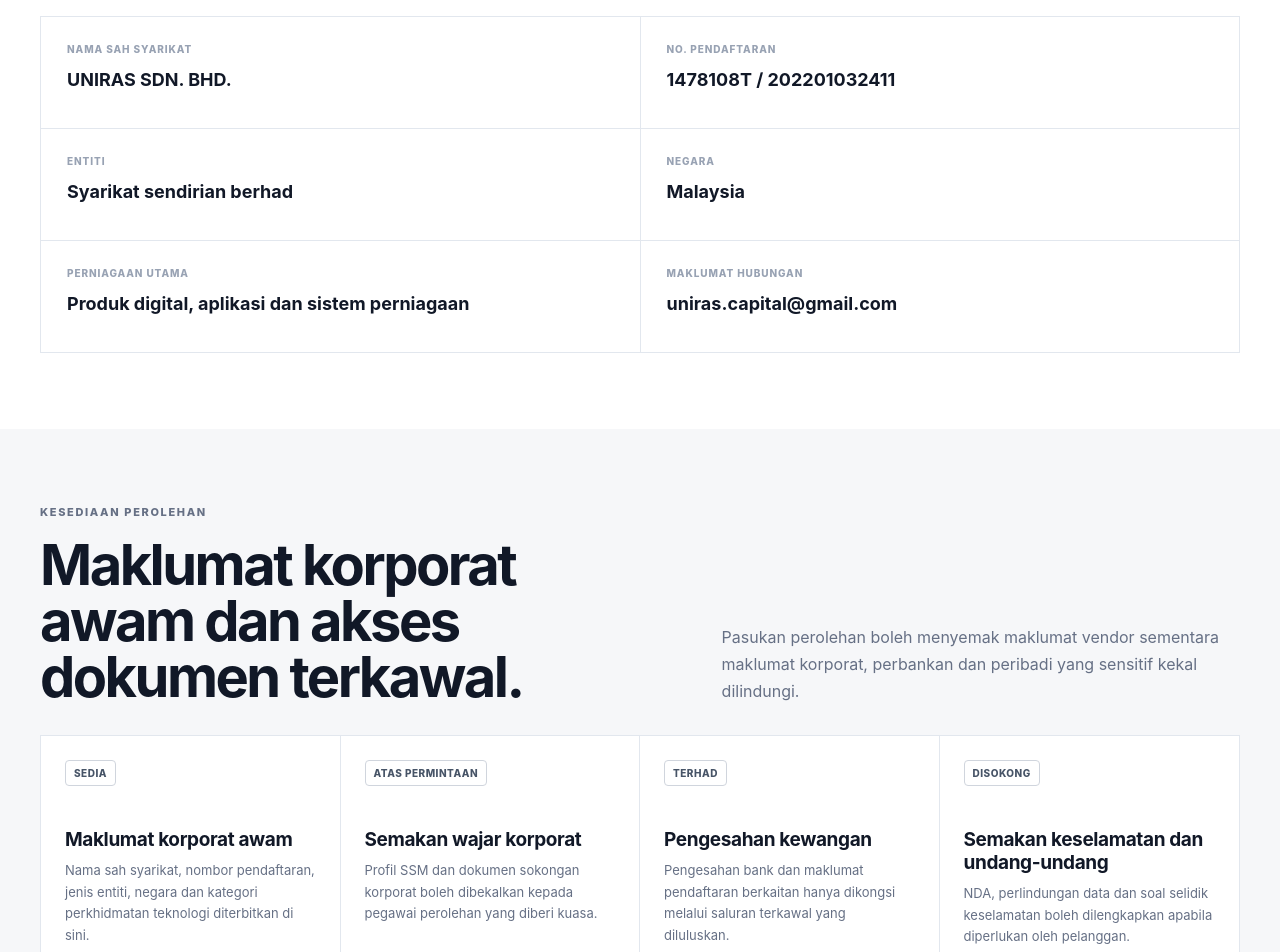
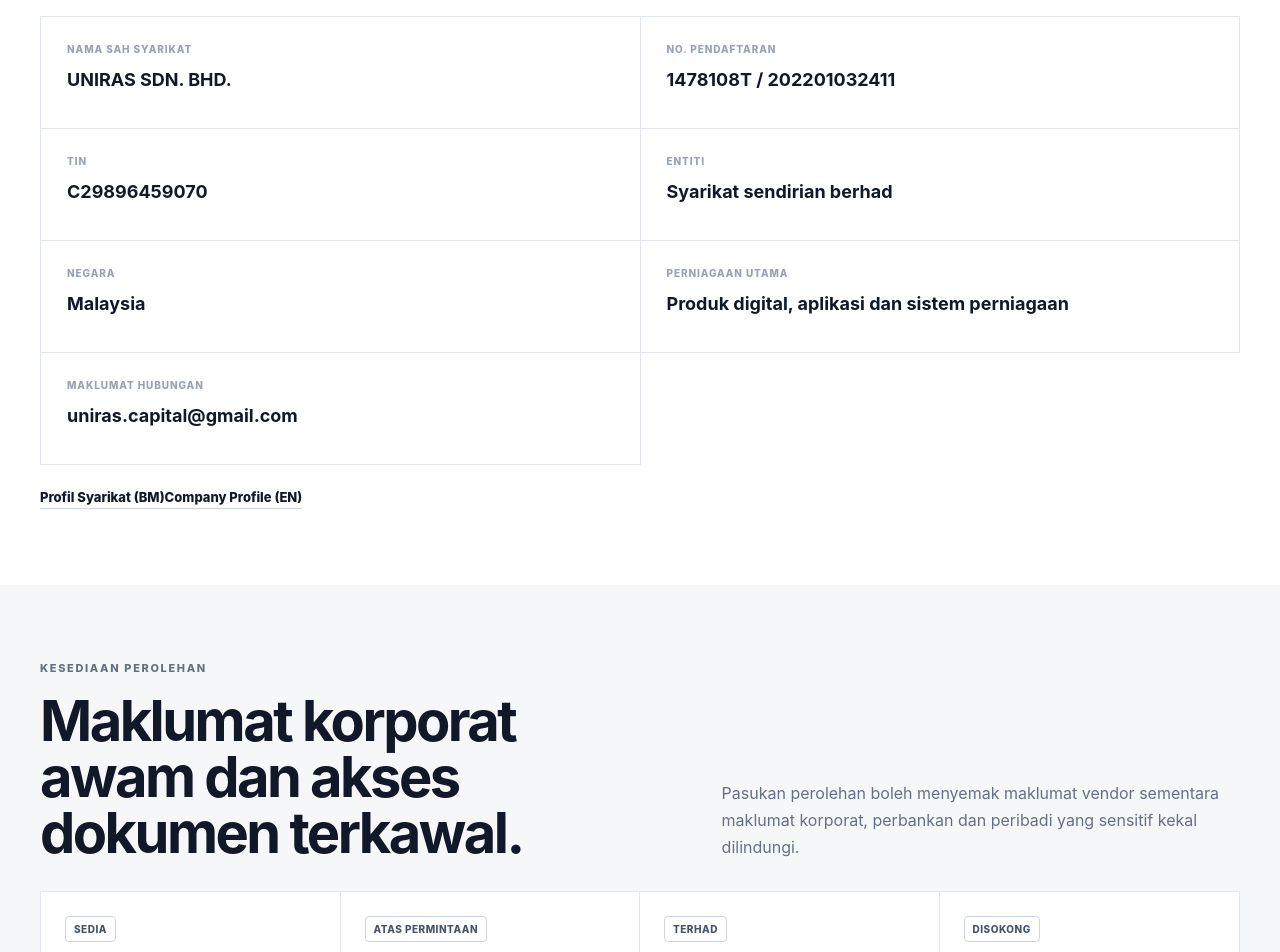
Before and after one commit to kaerogroup/uniras-corporate, a Next.js app: page /bm/vendor in a window 1280 px wide. Shown: the part 640-1592 px from the top of the page. Built offline with nearby package versions, Linux system fonts and the light colour scheme.

Commit message:
feat(vendor): add Malay TIN and profile downloads

```diff
--- a/app/bm/vendor/page.tsx
+++ b/app/bm/vendor/page.tsx
@@ -7,7 +7,7 @@
 
 const categories = ["Pembangunan Perisian","Pembangunan Aplikasi","Kejuruteraan Produk Digital","Sistem Perniagaan","Persepaduan Sistem","AI dan Automasi","Pengkomputeran Awan dan Persepaduan API"];
 const readiness = [
-  ["Maklumat korporat awam", "Sedia", "Nama sah syarikat, nombor pendaftaran, jenis entiti, negara dan kategori perkhidmatan teknologi diterbitkan di sini."],
+  ["Maklumat korporat awam", "Sedia", "Nama sah syarikat, nombor pendaftaran, TIN, jenis entiti, negara dan kategori perkhidmatan teknologi diterbitkan di sini."],
   ["Semakan wajar korporat", "Atas permintaan", "Profil SSM dan dokumen sokongan korporat boleh dibekalkan kepada pegawai perolehan yang diberi kuasa."],
   ["Pengesahan kewangan", "Terhad", "Pengesahan bank dan maklumat pendaftaran berkaitan hanya dikongsi melalui saluran terkawal yang diluluskan."],
   ["Semakan keselamatan dan undang-undang", "Disokong", "NDA, perlindungan data dan soal selidik keselamatan boleh dilengkapkan apabila diperlukan oleh pelanggan."],
@@ -15,6 +15,7 @@
 const documents = [
   ["Profil syarikat / dokumen pendaftaran SSM", "Tersedia atas permintaan"],
   ["Alamat berdaftar dan butiran korporat", "Dibekalkan bersama dokumen pendaftaran vendor"],
+  ["TIN", "C29896459070"],
   ["Maklumat cukai dan statutori", "Tersedia atas permintaan, jika berkenaan"],
   ["Pengesahan akaun bank", "Dikongsi secara selamat untuk pendaftaran vendor yang diluluskan sahaja"],
   ["Maklumat wakil yang diberi kuasa", "Tersedia atas permintaan"],
@@ -25,11 +26,11 @@
   return <main>
     <header className="site-header shell"><a className="brand" href="/bm" aria-label="Laman utama UNIRAS"><span>UNIRAS</span></a><nav aria-label="Navigasi halaman vendor"><a href="/bm">Profil syarikat</a><span className="language-switch"><a href="/vendor">EN</a><span className="active">BM</span></span></nav></header>
     <section className={`${styles.hero} shell`}><div className="eyebrow">Perolehan dan Pendaftaran Vendor</div><h1>Maklumat pendaftaran vendor.</h1><p>Maklumat korporat utama untuk pasukan perolehan yang menilai atau mendaftarkan UNIRAS SDN. BHD. sebagai vendor teknologi. Dokumen sensitif dibekalkan melalui saluran terkawal yang sesuai dan tidak diterbitkan di laman web awam.</p></section>
-    <section className={`${styles.section} shell`}><div className="section-kicker">Maklumat korporat</div><div className={styles.facts}><div><span>Nama sah syarikat</span><strong>UNIRAS SDN. BHD.</strong></div><div><span>No. pendaftaran</span><strong>1478108T / 202201032411</strong></div><div><span>Entiti</span><strong>Syarikat sendirian berhad</strong></div><div><span>Negara</span><strong>Malaysia</strong></div><div><span>Perniagaan utama</span><strong>Produk digital, aplikasi dan sistem perniagaan</strong></div><div><span>Maklumat hubungan</span><strong>uniras.capital@gmail.com</strong></div></div></section>
+    <section className={`${styles.section} shell`}><div className="section-kicker">Maklumat korporat</div><div className={styles.facts}><div><span>Nama sah syarikat</span><strong>UNIRAS SDN. BHD.</strong></div><div><span>No. pendaftaran</span><strong>1478108T / 202201032411</strong></div><div><span>TIN</span><strong>C29896459070</strong></div><div><span>Entiti</span><strong>Syarikat sendirian berhad</strong></div><div><span>Negara</span><strong>Malaysia</strong></div><div><span>Perniagaan utama</span><strong>Produk digital, aplikasi dan sistem perniagaan</strong></div><div><span>Maklumat hubungan</span><strong>uniras.capital@gmail.com</strong></div></div><div className="profile-links"><a className="text-link" href="/company-profile-bm.pdf" target="_blank" rel="noreferrer">Profil Syarikat (BM)</a><a className="text-link" href="/company-profile-en.pdf" target="_blank" rel="noreferrer">Company Profile (EN)</a></div></section>
     <section className={`${styles.section} ${styles.soft}`}><div className="shell"><div className="section-kicker">Kesediaan perolehan</div><div className={styles.heading}><h2>Maklumat korporat awam dan akses dokumen terkawal.</h2><p>Pasukan perolehan boleh menyemak maklumat vendor sementara maklumat korporat, perbankan dan peribadi yang sensitif kekal dilindungi.</p></div><div className={styles.readiness}>{readiness.map(([title,status,body])=><article key={title}><div><span>{status}</span></div><h3>{title}</h3><p>{body}</p></article>)}</div></div></section>
     <section className={`${styles.section} shell`}><div className="section-kicker">Kategori vendor</div><div className={styles.heading}><h2>Perkhidmatan teknologi dipetakan kepada kategori perolehan yang lazim.</h2><p>Kategori menggunakan istilah perolehan yang jelas supaya UNIRAS boleh diklasifikasikan secara konsisten dalam sistem vendor.</p></div><div className={styles.tags}>{categories.map((item)=><span key={item}>{item}</span>)}</div></section>
     <section className={`${styles.section} shell`}><div className="section-kicker">Dokumen dan pematuhan</div><div className={styles.heading}><h2>Dokumen korporat tersedia untuk semakan wajar.</h2><p>Maklumat perbankan, pengenalan peribadi dan maklumat statutori sulit tidak diterbitkan di laman web awam.</p></div><div className={styles.documents}>{documents.map(([name,status])=><div key={name}><strong>{name}</strong><span>{status}</span></div>)}</div></section>
     <section className={`${styles.section} ${styles.note}`}><div className={`shell ${styles.noteInner}`}><div><div className="section-kicker">Hubungan perolehan</div><h2>Perlu mendaftarkan UNIRAS dalam sistem vendor anda?</h2><p>Hantar borang pendaftaran, senarai semak dokumen atau keperluan perolehan. Kami akan membekalkan maklumat korporat berkaitan melalui saluran yang sesuai.</p></div><a className="button primary" href="mailto:uniras.capital@gmail.com?subject=Pendaftaran%20Vendor%20-%20UNIRAS%20SDN.%20BHD.">Minta dokumen vendor</a></div></section>
-    <footer className="footer shell"><div className="brand"><span>UNIRAS</span></div><p>UNIRAS SDN. BHD.<br/>No. Pendaftaran 1478108T / 202201032411</p><p>Produk Digital | Aplikasi | Sistem Perniagaan</p><p>© 2026 UNIRAS SDN. BHD.</p></footer>
+    <footer className="footer shell"><div className="brand"><span>UNIRAS</span></div><p>UNIRAS SDN. BHD.<br/>No. Pendaftaran 1478108T / 202201032411<br/>TIN C29896459070</p><p>Produk Digital | Aplikasi | Sistem Perniagaan</p><p>© 2026 UNIRAS SDN. BHD.</p></footer>
   </main>;
 }
```
